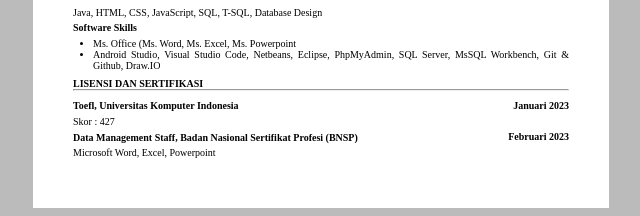
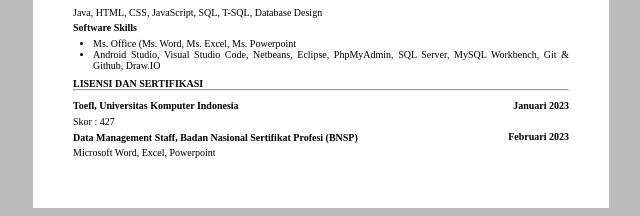
Before and after one commit to MuhammadDandriHandian/MuhammadDandriHandian.github.io, a plain HTML site: page index.html in a window 1280 px wide. Shown: the part 557-773 px from the top of the page, 319-959 px from the left. Drawn offline with Linux system fonts and the light colour scheme.

Commit message:
perbaikan typo

```diff
--- a/index.html
+++ b/index.html
@@ -75,7 +75,7 @@
             </div>
             <ul>
                 <li>Ms. Office (Ms. Word, Ms. Excel, Ms. Powerpoint</li>
-                <li>Android Studio, Visual Studio Code, Netbeans, Eclipse, PhpMyAdmin, SQL Server, MsSQL Workbench, Git & Github, Draw.IO</li>
+                <li>Android Studio, Visual Studio Code, Netbeans, Eclipse, PhpMyAdmin, SQL Server, MySQL Workbench, Git & Github, Draw.IO</li>
             </ul>
             <h4>LISENSI DAN SERTIFIKASI</h4>
             <hr>
```
